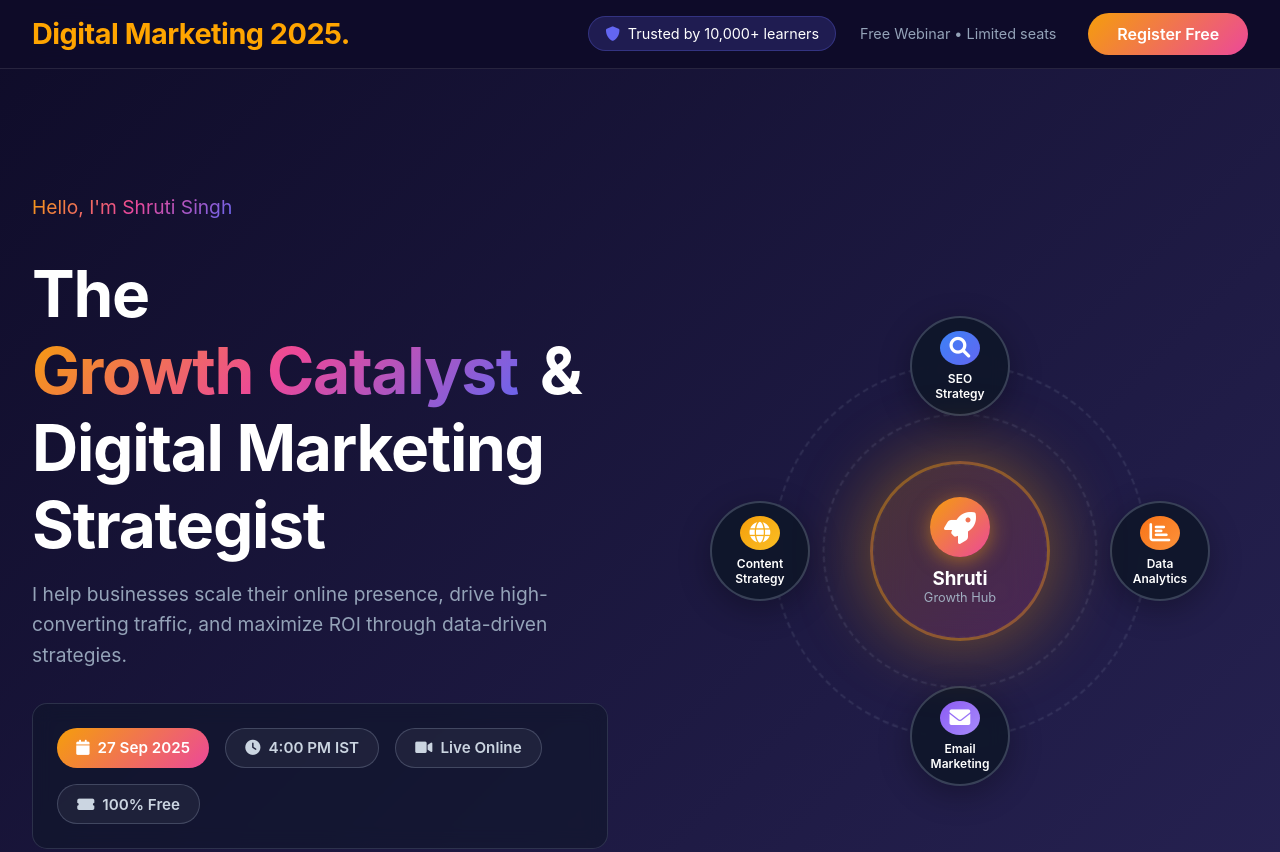
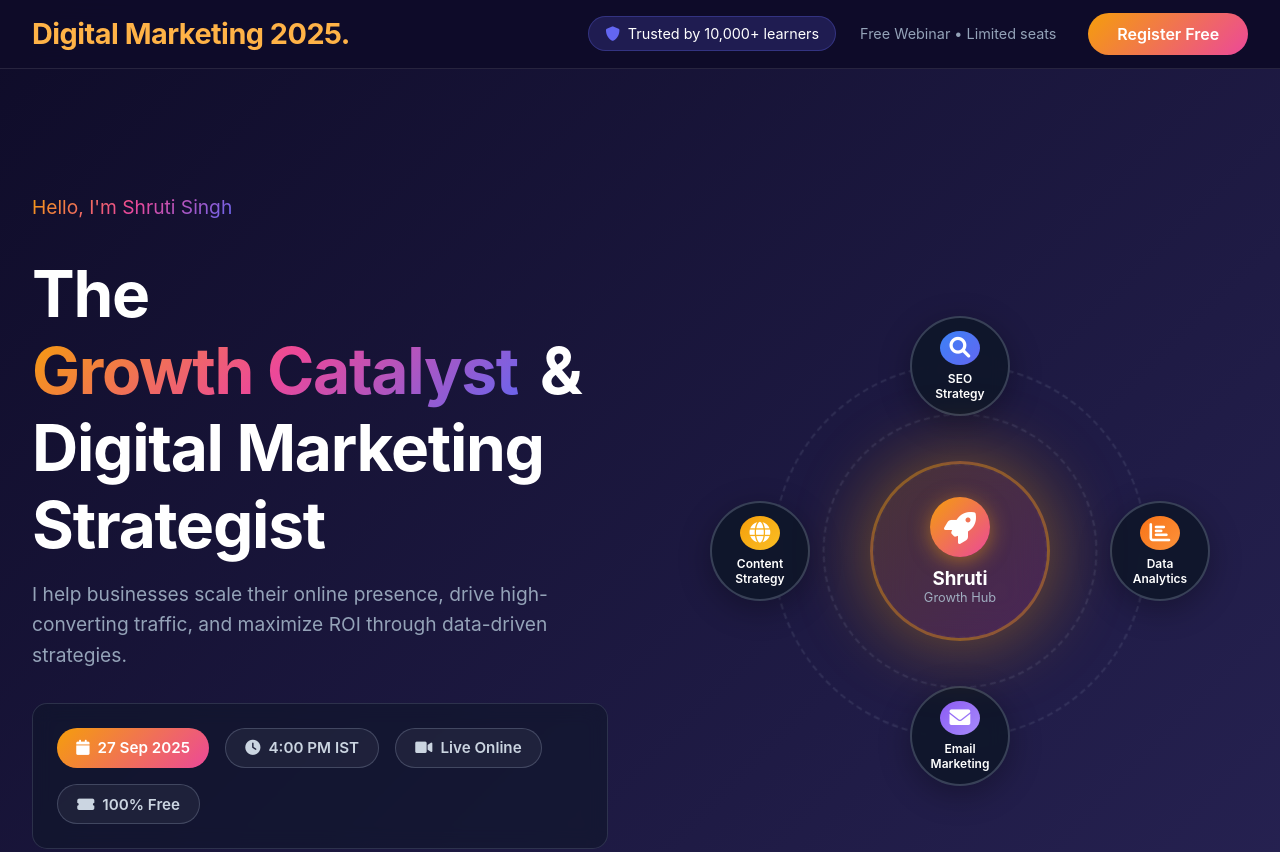
Before and after one commit to shruti9031-max/digital-marketing, a plain HTML site: page index.html in a window 1280 px wide. Shown: the top 852 px of the page. Drawn offline with Linux system fonts and the light colour scheme.

Commit message:
Change logo color from orange to #FFB347

```diff
--- a/index.html
+++ b/index.html
@@ -50,7 +50,7 @@
         .logo {
             font-size: 1.8rem;
             font-weight: 700;
-            color: orange;
+            color: #FFB347;
             letter-spacing: -0.5px;
         }
 
```
